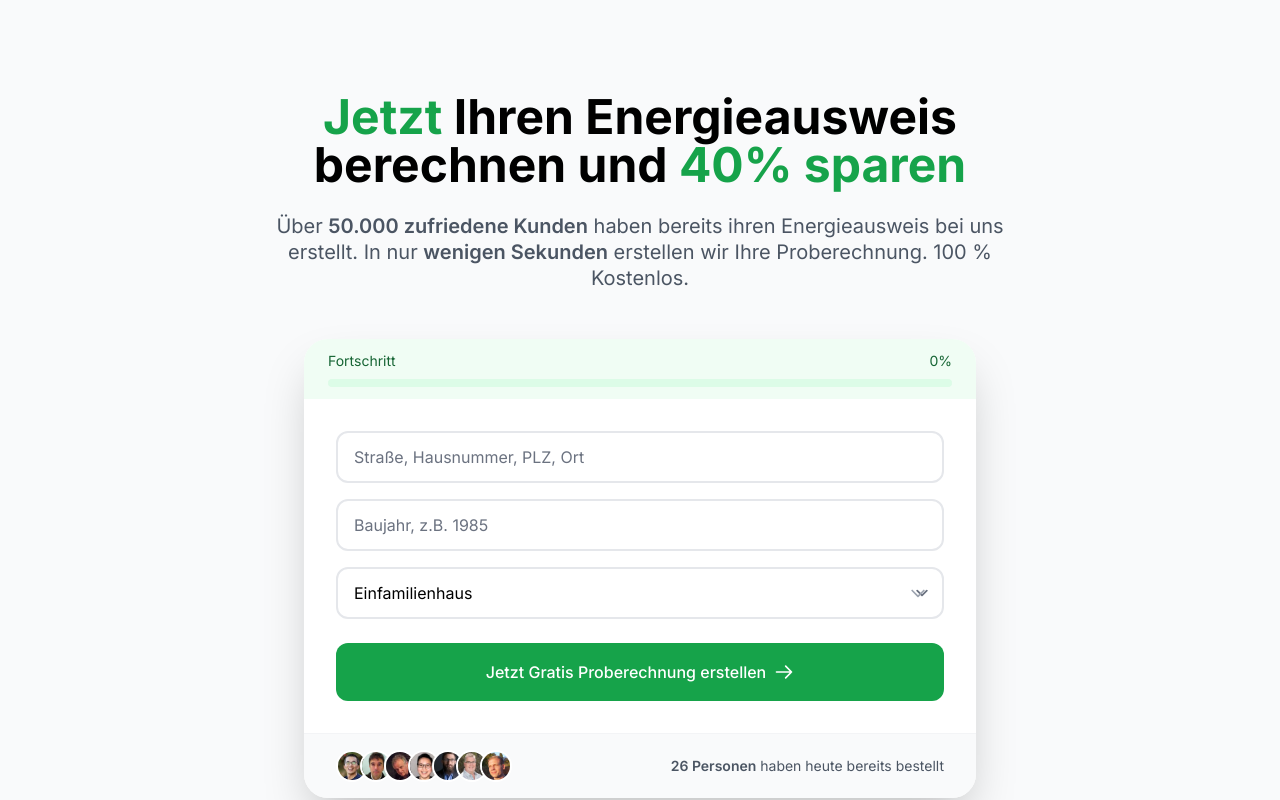
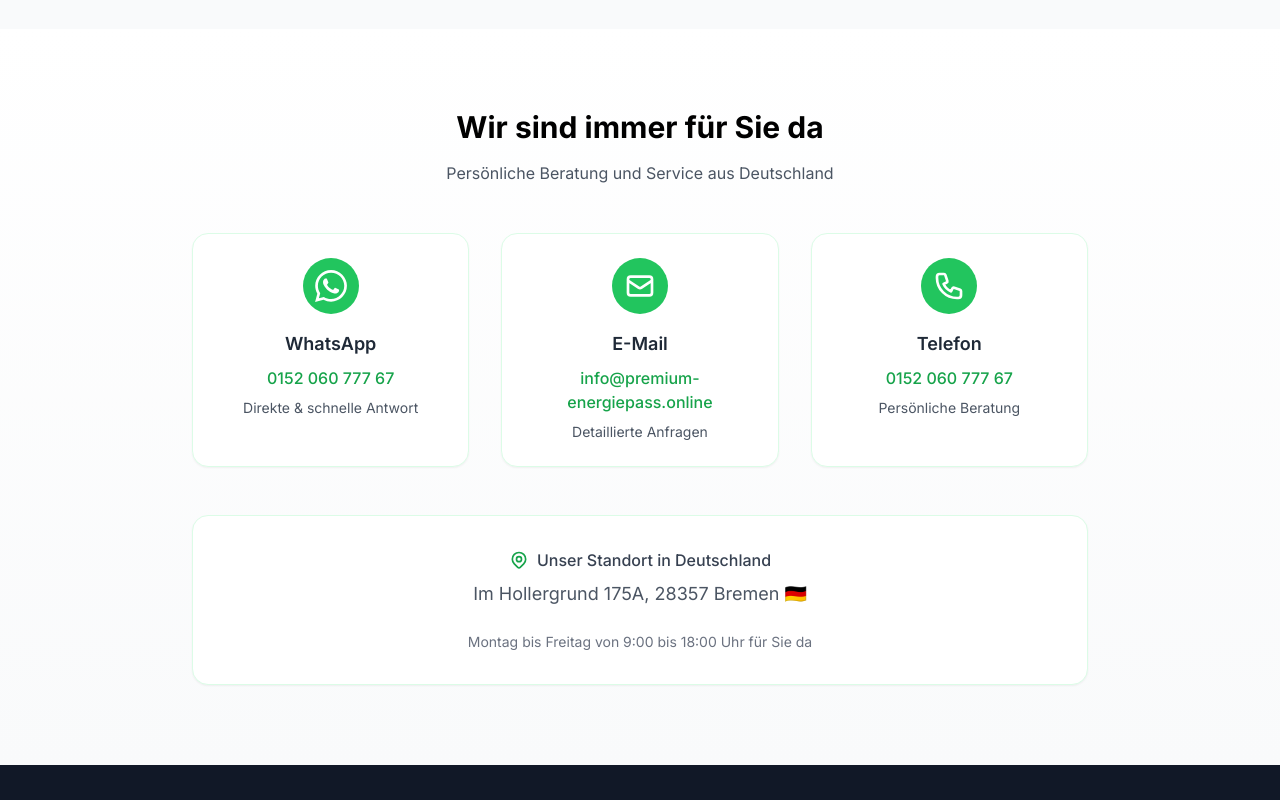
Before and after one commit to Ghub2709/epass, a Next.js app: page / in a window 1280 px wide. Shown: the part 6660-7460 px from the top of the page. Built offline with nearby package versions, Linux system fonts and the light colour scheme.

Commit message:
Formular erneut erstellt als Zentrale Einheit mit Animationen

```diff
--- a/src/components/sections/Contact.tsx
+++ b/src/components/sections/Contact.tsx
@@ -1,11 +1,85 @@
 'use client'
-
-import ContactForm from './ContactForm'
 
 export default function Contact() {
   return (
-    <section id="contact-form" className="contact-section">
-      <ContactForm />
+    <section className="py-20 bg-gradient-to-b from-white to-gray-50">
+      <div className="container mx-auto px-4">
+        <div className="text-center mb-12">
+          <h2 className="text-3xl font-bold mb-4">
+            Wir sind immer für Sie da
+          </h2>
+          <p className="text-gray-600 max-w-2xl mx-auto">
+            Persönliche Beratung und Service aus Deutschland
+          </p>
+        </div>
+
+        <div className="max-w-4xl mx-auto">
+          <div className="grid md:grid-cols-3 gap-8">
+            {/* WhatsApp */}
+            <a
+              href="https://wa.me/4915206077767"
+              target="_blank"
+              rel="noopener noreferrer"
+              className="group bg-white p-6 rounded-2xl border border-green-100 shadow-sm hover:shadow-lg transition-all duration-300 transform hover:-translate-y-1 text-center"
+            >
+              <div className="bg-green-500 w-14 h-14 rounded-full flex items-center justify-center mx-auto mb-4 group-hover:scale-110 transition-transform">
+                <svg className="w-8 h-8 text-white" fill="currentColor" viewBox="0 0 24 24">
+                  <path d="M.057 24l1.687-6.163c-1.041-1.804-1.588-3.849-1.587-5.946.003-6.556 5.338-11.891 11.893-11.891 3.181.001 6.167 1.24 8.413 3.488 2.245 2.248 3.481 5.236 3.48 8.414-.003 6.557-5.338 11.892-11.893 11.892-1.99-.001-3.951-.5-5.688-1.448l-6.305 1.654zm6.597-3.807c1.676.995 3.276 1.591 5.392 1.592 5.448 0 9.886-4.434 9.889-9.885.002-5.462-4.415-9.89-9.881-9.892-5.452 0-9.887 4.434-9.889 9.884-.001 2.225.651 3.891 1.746 5.634l-.999 3.648 3.742-.981zm11.387-5.464c-.074-.124-.272-.198-.57-.347-.297-.149-1.758-.868-2.031-.967-.272-.099-.47-.149-.669.149-.198.297-.768.967-.941 1.165-.173.198-.347.223-.644.074-.297-.149-1.255-.462-2.39-1.475-.883-.788-1.48-1.761-1.653-2.059-.173-.297-.018-.458.13-.606.134-.133.297-.347.446-.521.151-.172.2-.296.3-.495.099-.198.05-.372-.025-.521-.075-.148-.669-1.611-.916-2.206-.242-.579-.487-.501-.669-.51l-.57-.01c-.198 0-.52.074-.792.372s-1.04 1.016-1.04 2.479 1.065 2.876 1.213 3.074c.149.198 2.095 3.2 5.076 4.487.709.306 1.263.489 1.694.626.712.226 1.36.194 1.872.118.571-.085 1.758-.719 2.006-1.413.248-.695.248-1.29.173-1.414z"/>
+                </svg>
+              </div>
+              <h4 className="text-lg font-semibold mb-2 text-gray-800">WhatsApp</h4>
+              <p className="text-green-600 font-medium mb-2">0152 060 777 67</p>
+              <p className="text-sm text-gray-600">Direkte & schnelle Antwort</p>
+            </a>
+
+            {/* Email */}
+            <a
+              href="mailto:info@premium-energiepass.online"
+              className="group bg-white p-6 rounded-2xl border border-green-100 shadow-sm hover:shadow-lg transition-all duration-300 transform hover:-translate-y-1 text-center"
+            >
+              <div className="bg-green-500 w-14 h-14 rounded-full flex items-center justify-center mx-auto mb-4 group-hover:scale-110 transition-transform">
+                <svg className="w-8 h-8 text-white" fill="none" stroke="currentColor" viewBox="0 0 24 24">
+                  <path strokeLinecap="round" strokeLinejoin="round" strokeWidth="2" d="M3 8l7.89 5.26a2 2 0 002.22 0L21 8M5 19h14a2 2 0 002-2V7a2 2 0 00-2-2H5a2 2 0 00-2 2v10a2 2 0 002 2z" />
+                </svg>
+              </div>
+              <h4 className="text-lg font-semibold mb-2 text-gray-800">E-Mail</h4>
+              <p className="text-green-600 font-medium mb-2">info@premium-energiepass.online</p>
+              <p className="text-sm text-gray-600">Detaillierte Anfragen</p>
+            </a>
+
+            {/* Phone */}
+            <a
+              href="tel:+4915206077767"
+              className="group bg-white p-6 rounded-2xl border border-green-100 shadow-sm hover:shadow-lg transition-all duration-300 transform hover:-translate-y-1 text-center"
+            >
+              <div className="bg-green-500 w-14 h-14 rounded-full flex items-center justify-center mx-auto mb-4 group-hover:scale-110 transition-transform">
+                <svg className="w-8 h-8 text-white" fill="none" stroke="currentColor" viewBox="0 0 24 24">
+                  <path strokeLinecap="round" strokeLinejoin="round" strokeWidth="2" d="M3 5a2 2 0 012-2h3.28a1 1 0 01.948.684l1.498 4.493a1 1 0 01-.502 1.21l-2.257 1.13a11.042 11.042 0 005.516 5.516l1.13-2.257a1 1 0 011.21-.502l4.493 1.498a1 1 0 01.684.949V19a2 2 0 01-2 2h-1C9.716 21 3 14.284 3 6V5z" />
+                </svg>
+              </div>
+              <h4 className="text-lg font-semibold mb-2 text-gray-800">Telefon</h4>
+              <p className="text-green-600 font-medium mb-2">0152 060 777 67</p>
+              <p className="text-sm text-gray-600">Persönliche Beratung</p>
+            </a>
+          </div>
+
+          <div className="mt-12 text-center p-8 bg-white rounded-2xl shadow-sm border border-green-100">
+            <div className="inline-flex items-center gap-2 text-gray-700 mb-2">
+              <svg className="w-5 h-5 text-green-600" fill="none" stroke="currentColor" viewBox="0 0 24 24">
+                <path strokeLinecap="round" strokeLinejoin="round" strokeWidth="2" d="M17.657 16.657L13.414 20.9a1.998 1.998 0 01-2.827 0l-4.244-4.243a8 8 0 1111.314 0z" />
+                <path strokeLinecap="round" strokeLinejoin="round" strokeWidth="2" d="M15 11a3 3 0 11-6 0 3 3 0 016 0z" />
+              </svg>
+              <span className="font-medium">Unser Standort in Deutschland</span>
+            </div>
+            <p className="text-lg text-gray-600">
+              Im Hollergrund 175A, 28357 Bremen 🇩🇪
+            </p>
+            <p className="mt-6 text-sm text-gray-500">
+              Montag bis Freitag von 9:00 bis 18:00 Uhr für Sie da
+            </p>
+          </div>
+        </div>
+      </div>
     </section>
   )
 }
--- a/src/components/sections/ContactForm.tsx
+++ b/src/components/sections/ContactForm.tsx
@@ -1,6 +1,6 @@
 'use client'
 import { useState, useEffect } from 'react'
-import { motion } from 'framer-motion'
+import { motion, useAnimationControls } from 'framer-motion'
 
 export default function ContactForm() {
   const [formStep, setFormStep] = useState<'initial' | 'loading' | 'email'>('initial')
@@ -15,6 +15,24 @@
   const [progress, setProgress] = useState(0)
   const [visibleAvatars, setVisibleAvatars] = useState(4);
   const [orderCount, setOrderCount] = useState(23);
+  const controls = useAnimationControls()
+  const [isInteracting, setIsInteracting] = useState(false)
+
+  useEffect(() => {
+    if (!isInteracting && formStep === 'initial') {
+      controls.start({
+        y: [0, -20, 0],
+        transition: {
+          duration: 4,
+          ease: "easeInOut",
+          repeat: Infinity,
+        }
+      })
+    } else {
+      controls.stop()
+      controls.set({ y: 0 })
+    }
+  }, [isInteracting, formStep, controls])
 
   useEffect(() => {
     if (formStep === 'loading') {
@@ -42,18 +60,16 @@
 
   useEffect(() => {
     if (formStep === 'initial') {
+      let currentAvatar = 4;
       const interval = setInterval(() => {
-        setVisibleAvatars((prev) => {
-          const nextAvatarCount = prev >= 7 ? 4 : prev + 1;
+        if (currentAvatar >= 7) {
+          clearInterval(interval);
+          return;
+        }
 
-          if (nextAvatarCount === 4) {
-            setOrderCount(23);
-          } else if (nextAvatarCount > 4) {
-            setOrderCount(23 + (nextAvatarCount - 4));
-          }
-
-          return nextAvatarCount;
-        });
+        currentAvatar++;
+        setVisibleAvatars(currentAvatar);
+        setOrderCount(23 + (currentAvatar - 4));
       }, 2000);
 
       return () => clearInterval(interval);
@@ -316,10 +332,15 @@
         </p>
       </div>
 
-      <div className={formWrapper}>
+      <div className={`${formWrapper} px-[5%] sm:px-0`}>
         <motion.div
+          animate={controls}
           initial={{ opacity: 0, y: 20 }}
-          animate={{ opacity: 1, y: 0 }}
+          whileInView={{ opacity: 1 }}
+          onHoverStart={() => setIsInteracting(true)}
+          onHoverEnd={() => setIsInteracting(false)}
+          onFocus={() => setIsInteracting(true)}
+          onBlur={() => setIsInteracting(false)}
           className="bg-white rounded-3xl shadow-2xl overflow-hidden transform transition-all duration-300 hover:shadow-[0_20px_50px_rgba(0,0,0,0.1)] group relative"
         >
           {/* Background Elements */}
@@ -355,7 +376,7 @@
 
             {/* Social Proof */}
             <div className="px-8 py-4 bg-gray-50 border-t border-gray-100">
-              <div className="flex items-center justify-between">
+              <div className="flex flex-col sm:flex-row items-center sm:justify-between gap-4 sm:gap-0">
                 <div className="flex -space-x-2">
                   {avatars.slice(0, visibleAvatars).map((avatar, i) => (
                     <motion.img
@@ -373,7 +394,7 @@
                   ))}
                 </div>
                 <motion.p
-                  className="text-sm text-gray-600"
+                  className="text-sm text-gray-600 text-center sm:text-left"
                   key={visibleAvatars}
                   initial={{ opacity: 0 }}
                   animate={{ opacity: 1 }}
```
